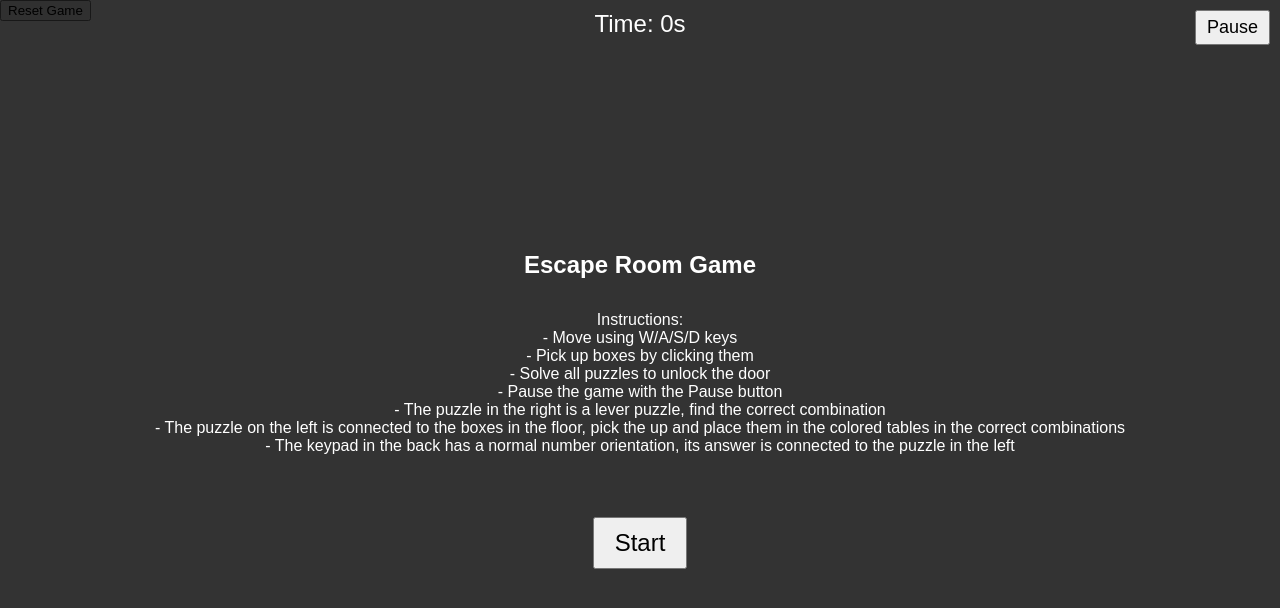
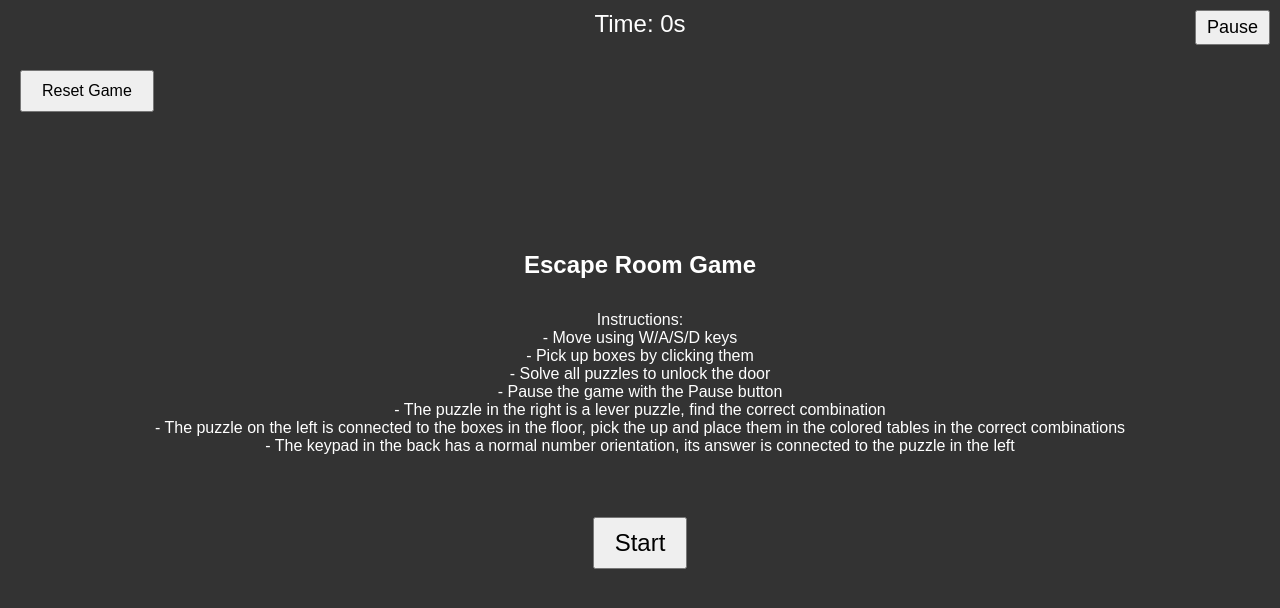
Before and after one commit to vgaste/Project2-CSCI310, a plain HTML site: page index.html in a window 1280 px wide. Drawn offline with nearby package versions, Linux system fonts and the light colour scheme.

Commit message:
Add reset button styles to styles.css

```diff
--- a/styles.css
+++ b/styles.css
@@ -83,3 +83,12 @@ body {
     padding: 10px 20px;
     cursor: pointer;
 }
+
+#resetButton {
+    position: absolute;
+    top: 70px; /* adjust as needed */
+    left: 20px;
+    padding: 10px 20px;
+    font-size: 16px;
+    z-index: 10;
+}
```
